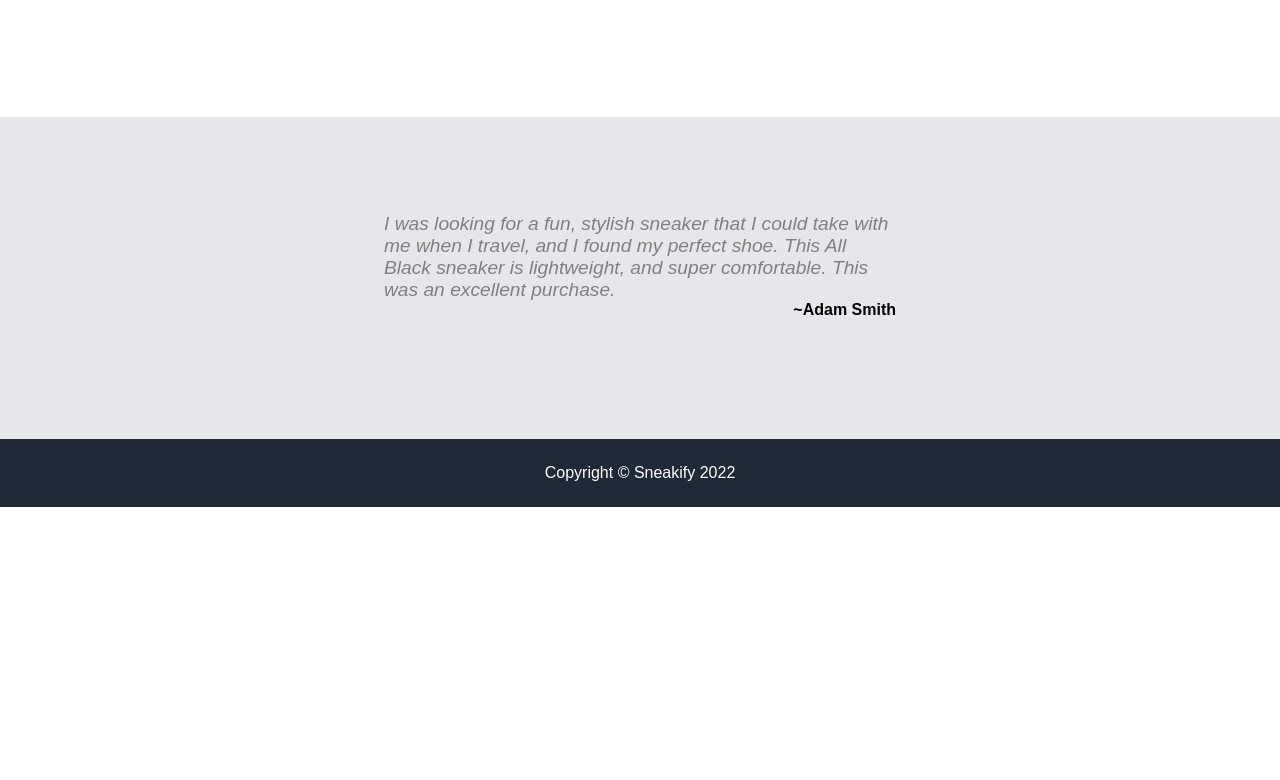
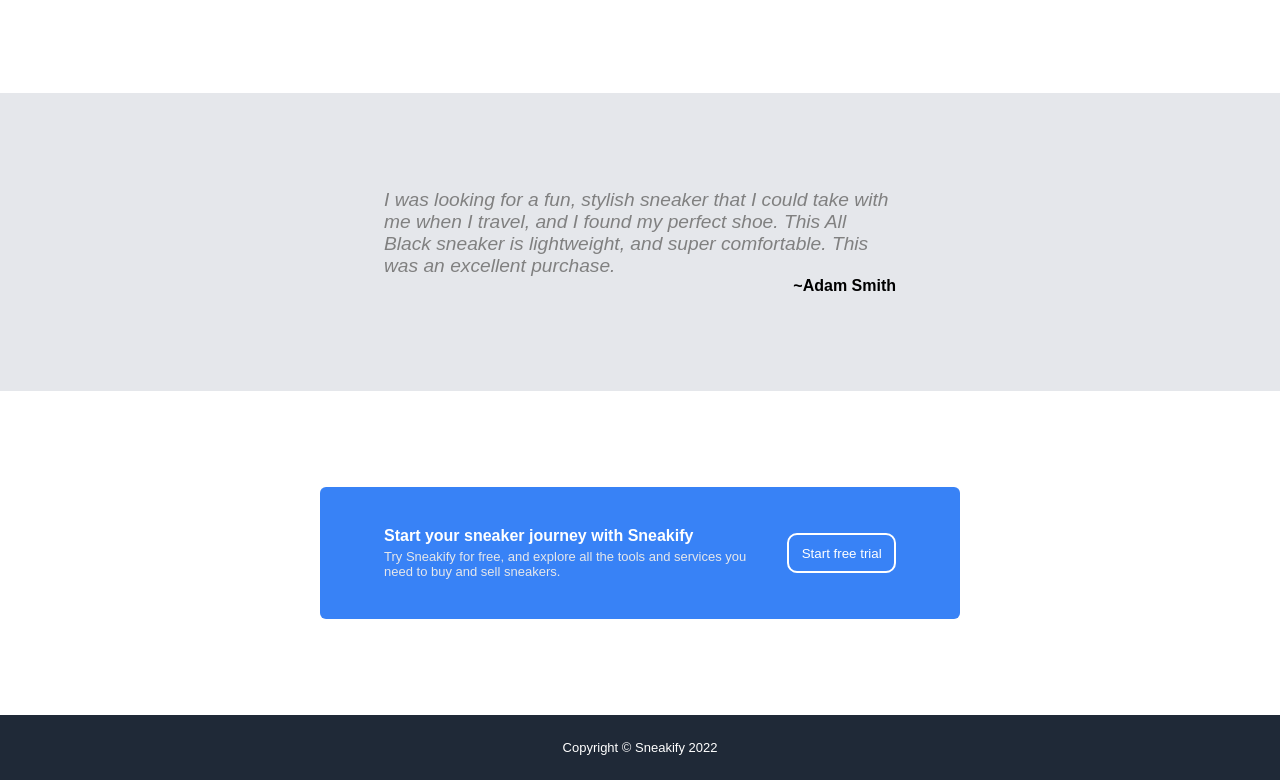
Before and after one commit to majdbrt/Sneakify-landing-page, a plain HTML site: page index.html in a window 1280 px wide. Shown: the part 953-1733 px from the top of the page. Before the commit the page ends 1460 px from the top, so only its background shows below. Drawn offline with Linux system fonts and the light colour scheme.

Commit message:
added free trial section and configured it. Finalized code

```diff
--- a/index.html
+++ b/index.html
@@ -65,6 +65,13 @@
                 </div>
             </div>
 
+            <div class="signup-section">
+                <div class="signup-text">
+                    <div class="signup-title">Start your sneaker journey with Sneakify</div>
+                    <div class="signup-message">Try Sneakify for free, and explore all the tools and services you need to buy and sell sneakers.</div>
+                </div>
+                <button>Start free trial</button>
+            </div>
             <div class="footer">
                 Copyright &copy; Sneakify 2022
             </div>
--- a/styles/style.css
+++ b/styles/style.css
@@ -81,7 +81,7 @@
     display: flex;
     flex-direction: column;
     align-items: center;
-    padding: 12vmin 0 15vmin 0;
+    padding: 12vmin 0 12vmin 0;
     gap: 12vmin;
 }
 
@@ -115,7 +115,7 @@
 }
 
 .middle2{
-    padding: 12vmin 0 15vmin 0;
+    padding: 12vmin 0 12vmin 0;
     background-color: #E5E7EB;
     display: flex;
     align-items: center;
@@ -144,9 +144,47 @@
 align-self: flex-end;
 }
 
+.signup-section{
+    display: flex;
+    justify-content: center;
+    align-items: center;
+    margin: 12vmin 25vmax 12vmin 25vmax;
+    padding: 5vmin 5vmax 5vmin 5vmax;
+    border-radius: 6px;
+    background-color:#3882f6;
+    color: white;
+    gap: 3vmax;
+}
+
+.signup-section button{
+    height: 5vmin;
+    width: 12vmax;
+    color: white;
+    background-color: #3882f6;
+    border-color: white;
+    border-style: solid;
+    border-radius: 10px;
+}
+
+.signup-text{
+    display: flex;
+    flex-direction: column;
+    gap: 0.5vmin;
+}
+
+.signup-title{
+    font-weight: bold;
+}
+
+.signup-message{
+    font-size: small;
+    color: #E5E7EB;
+}
+
 .footer{
     background-color: #1F2937;
     color: white;
     text-align: center;
     padding: 25px;
+    font-size: small;
 }
```
